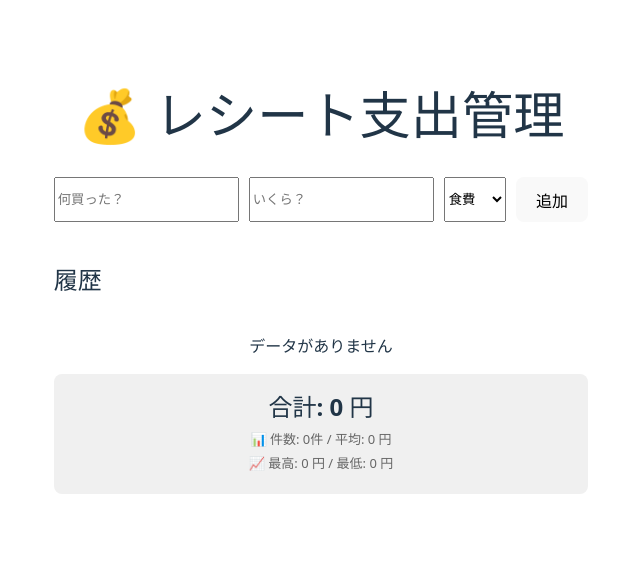
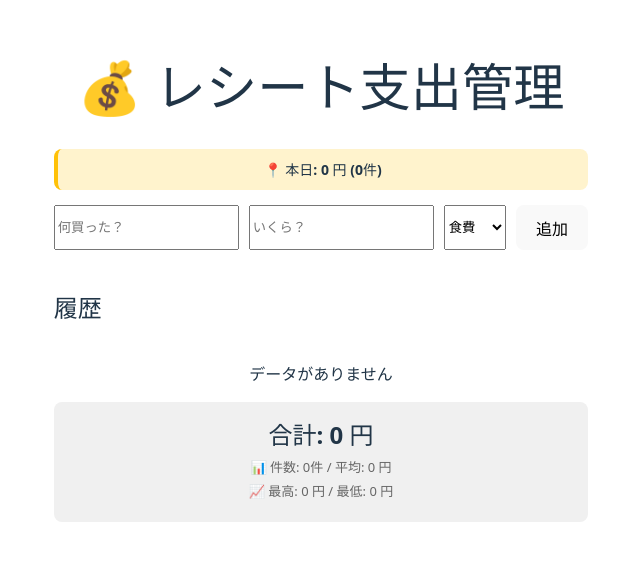
Before and after one commit to 2422041/receipt-app, a React (Vite) app in the folder frontend/: page / in a window 1280 px wide. Shown: the part 117-678 px from the top of the page, without its empty margins (319-959 px from the left). Built offline with nearby package versions, Linux system fonts and the light colour scheme.

Commit message:
feat: 本日の支出表示機能を追加

```diff
--- a/frontend/src/App.tsx
+++ b/frontend/src/App.tsx
@@ -59,6 +59,11 @@ function App() {
   const maxAmount = expenses.length > 0 ? Math.max(...expenses.map(item => item.amount)) : 0
   const minAmount = expenses.length > 0 ? Math.min(...expenses.map(item => item.amount)) : 0
 
+  // 📅 本日の支出を計算
+  const today = new Date().toISOString().split('T')[0]
+  const todayExpenses = expenses.filter(item => item.date === today)
+  const todayTotal = todayExpenses.reduce((sum, item) => sum + item.amount, 0)
+
   // 📊 カテゴリごとの合計を計算
   const categoryTotals = expenses.reduce((acc, item) => {
     acc[item.category] = (acc[item.category] || 0) + item.amount
@@ -68,6 +73,11 @@ function App() {
   return (
     <div style={{ padding: '20px', maxWidth: '600px', margin: '0 auto' }}>
       <h1>💰 レシート支出管理</h1>
+
+      {/* 📅 本日の支出表示 */}
+      <div style={{ backgroundColor: '#fff3cd', padding: '10px 15px', borderRadius: '8px', marginBottom: '15px', borderLeft: '4px solid #ffc107' }}>
+        <p style={{ margin: 0, fontSize: '14px', fontWeight: 'bold' }}>📍 本日: {todayTotal.toLocaleString()} 円 ({todayExpenses.length}件)</p>
+      </div>
 
       {/* 入力フォーム */}
       <form onSubmit={addExpense} style={{ marginBottom: '20px', display: 'flex', gap: '10px' }}>
```
